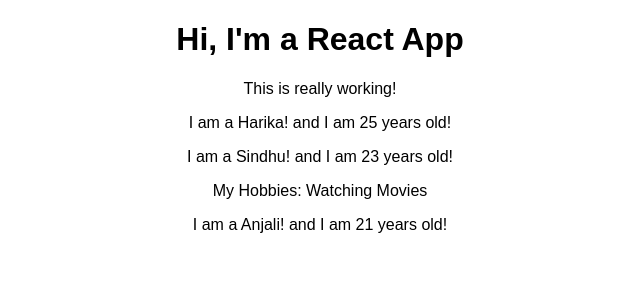
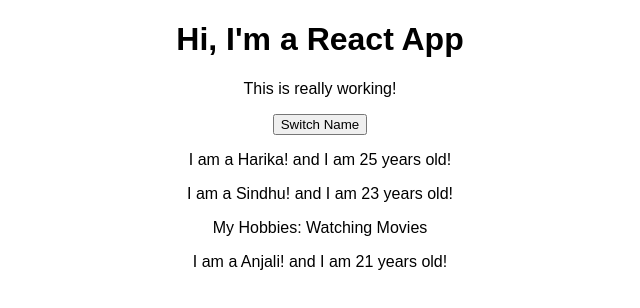
Before and after one commit to HarikaPenukonda/React_Demo, a React (Create React App) app in the folder react_demo/: page / in a window 1280 px wide. Shown: the top 308 px of the page, without its empty margins (320-960 px from the left). Built offline with nearby package versions, Linux system fonts and the light colour scheme.

Commit message:
Handling events with methods

```diff
--- a/react_demo/src/App.js
+++ b/react_demo/src/App.js
@@ -11,11 +11,17 @@
 
     ]
   }
+
+  switchNameHandler = () => {
+    console.log("was Logged!");
+  }
+
   render() {
     return (
       <div className="App">
         <h1>Hi, I'm a React App</h1>
         <p>This is really working!</p>
+        <button onClick={this.switchNameHandler}>Switch Name</button>
         <Person name={this.state.persons[0].name} age={this.state.persons[0].age}/>
         <Person name={this.state.persons[1].name} age={this.state.persons[1].age}>My Hobbies: Watching Movies</Person>
         <Person name={this.state.persons[2].name} age={this.state.persons[2].age}/>
```
